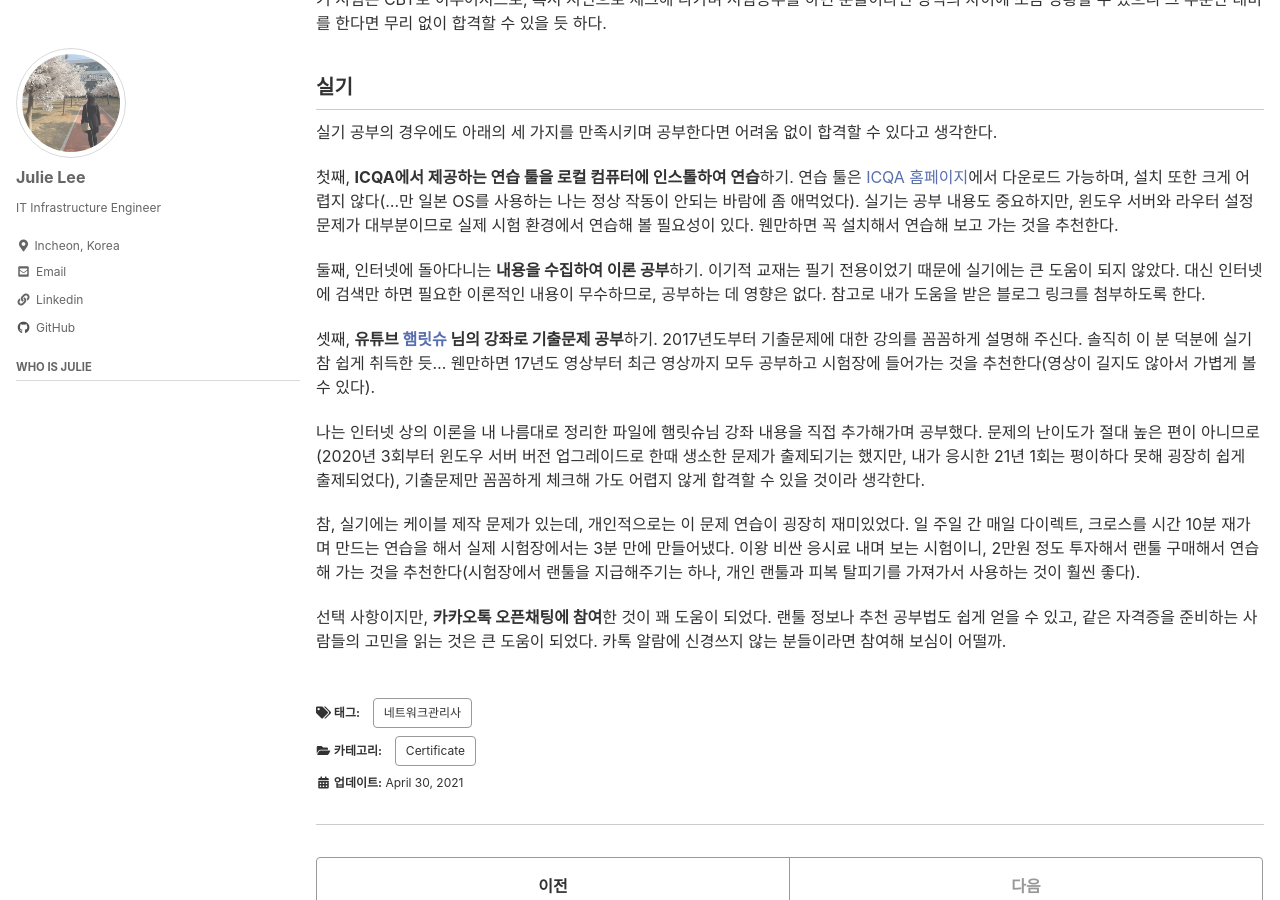
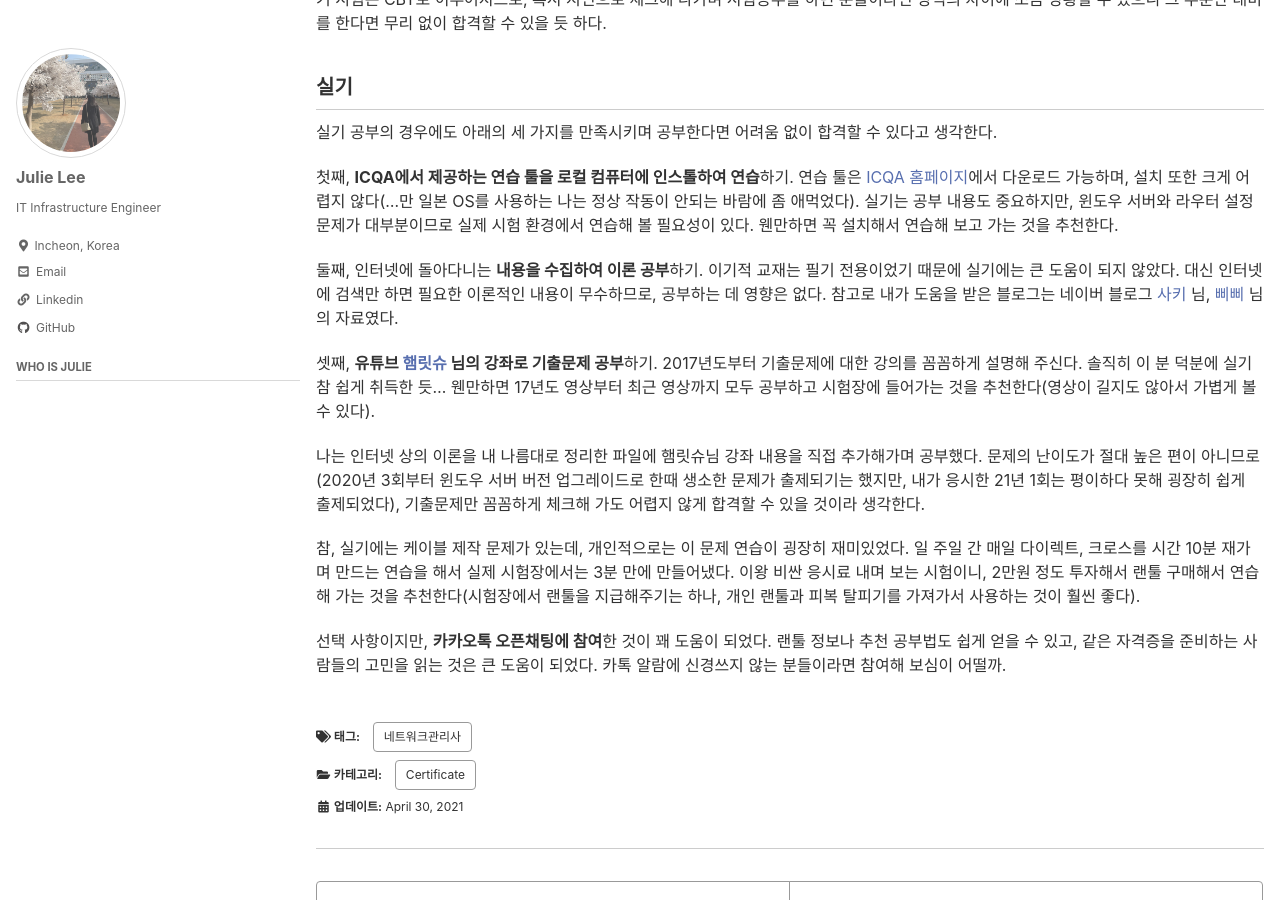
Before and after one commit to smilejulie0812/smilejulie0812.github.io, a Jekyll site: the page built from _posts/2021-04-30-networkmanager.md, in a window 1280 px wide and 900 px high, scrolled down 1734 px. Built offline with Jekyll 4.4.1, drawn with Linux system fonts in a browser that asks for light colours; cached includes are drawn as plain includes.

Commit message:
Update 2021-04-30-networkmanager.md

```diff
--- a/_posts/2021-04-30-networkmanager.md
+++ b/_posts/2021-04-30-networkmanager.md
@@ -35,7 +35,7 @@ toc: true
 
 첫째, **ICQA에서 제공하는 연습 툴을 로컬 컴퓨터에 인스톨하여 연습**하기. 연습 툴은 [ICQA 홈페이지](https://www.icqa.or.kr/cn/board/dataroom?sca=%EB%84%A4%ED%8A%B8%EC%9B%8C%ED%81%AC%EA%B4%80%EB%A6%AC%EC%82%AC)에서 다운로드 가능하며, 설치 또한 크게 어렵지 않다(...만 일본 OS를 사용하는 나는 정상 작동이 안되는 바람에 좀 애먹었다). 실기는 공부 내용도 중요하지만, 윈도우 서버와 라우터 설정 문제가 대부분이므로 실제 시험 환경에서 연습해 볼 필요성이 있다. 웬만하면 꼭 설치해서 연습해 보고 가는 것을 추천한다.
 
-둘째, 인터넷에 돌아다니는 **내용을 수집하여 이론 공부**하기. 이기적 교재는 필기 전용이었기 때문에 실기에는 큰 도움이 되지 않았다. 대신 인터넷에 검색만 하면 필요한 이론적인 내용이 무수하므로, 공부하는 데 영향은 없다. 참고로 내가 도움을 받은 블로그 링크를 첨부하도록 한다.
+둘째, 인터넷에 돌아다니는 **내용을 수집하여 이론 공부**하기. 이기적 교재는 필기 전용이었기 때문에 실기에는 큰 도움이 되지 않았다. 대신 인터넷에 검색만 하면 필요한 이론적인 내용이 무수하므로, 공부하는 데 영향은 없다. 참고로 내가 도움을 받은 블로그는 네이버 블로그 [사키](https://blog.naver.com/suako/221855319293) 님, [삐삐](https://blog.naver.com/PostView.nhn?blogId=medusa3290&logNo=222076908911&parentCategoryNo=&categoryNo=10&viewDate=&isShowPopularPosts=true&from=search) 님의 자료였다.
 
 셋째, **유튜브 [햄릿슈](https://www.youtube.com/channel/UCLIxBOJaBju4Ap8QoGuQYbw) 님의 강좌로 기출문제 공부**하기. 2017년도부터 기출문제에 대한 강의를 꼼꼼하게 설명해 주신다. 솔직히 이 분 덕분에 실기 참 쉽게 취득한 듯... 웬만하면 17년도 영상부터 최근 영상까지 모두 공부하고 시험장에 들어가는 것을 추천한다(영상이 길지도 않아서 가볍게 볼 수 있다).
 
```
